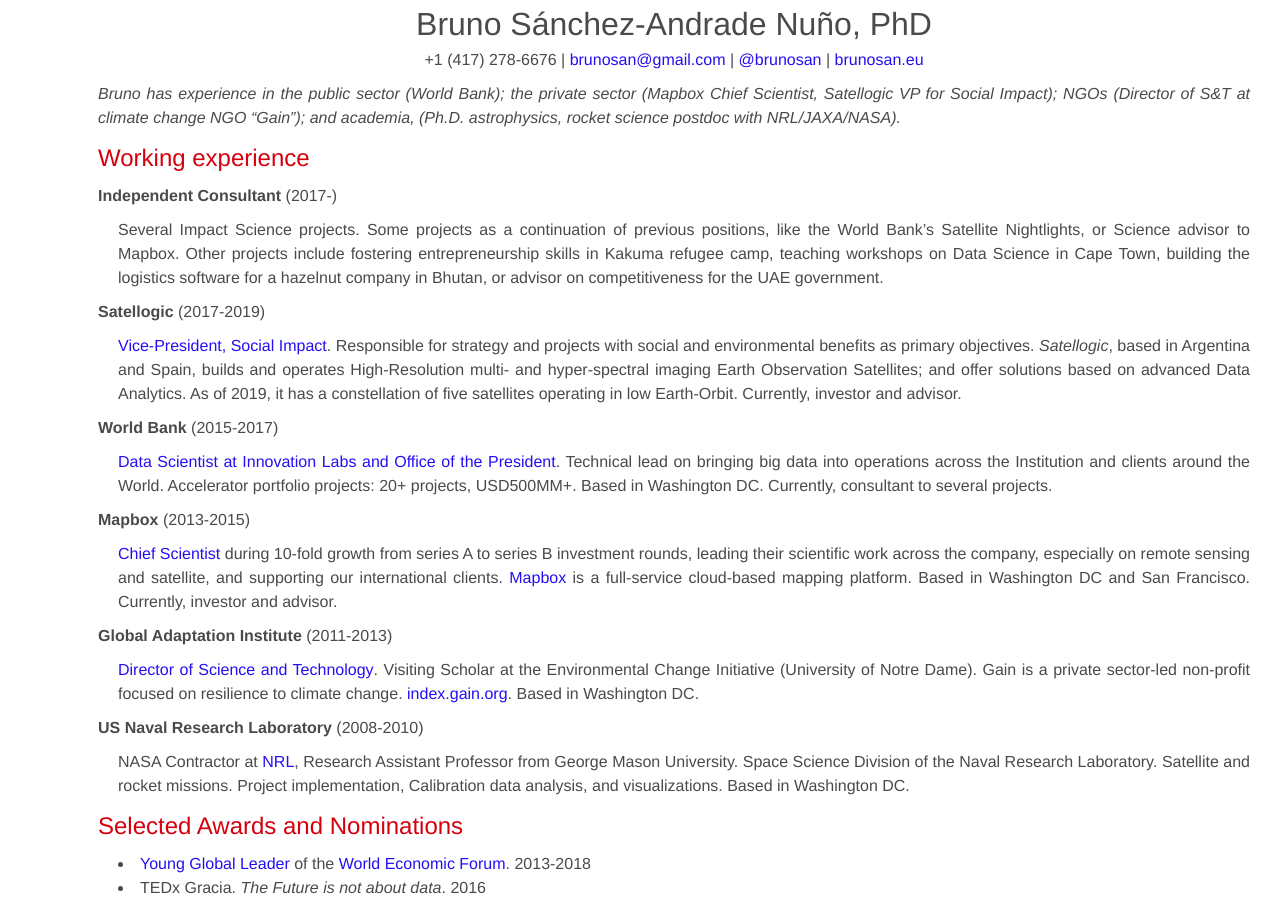
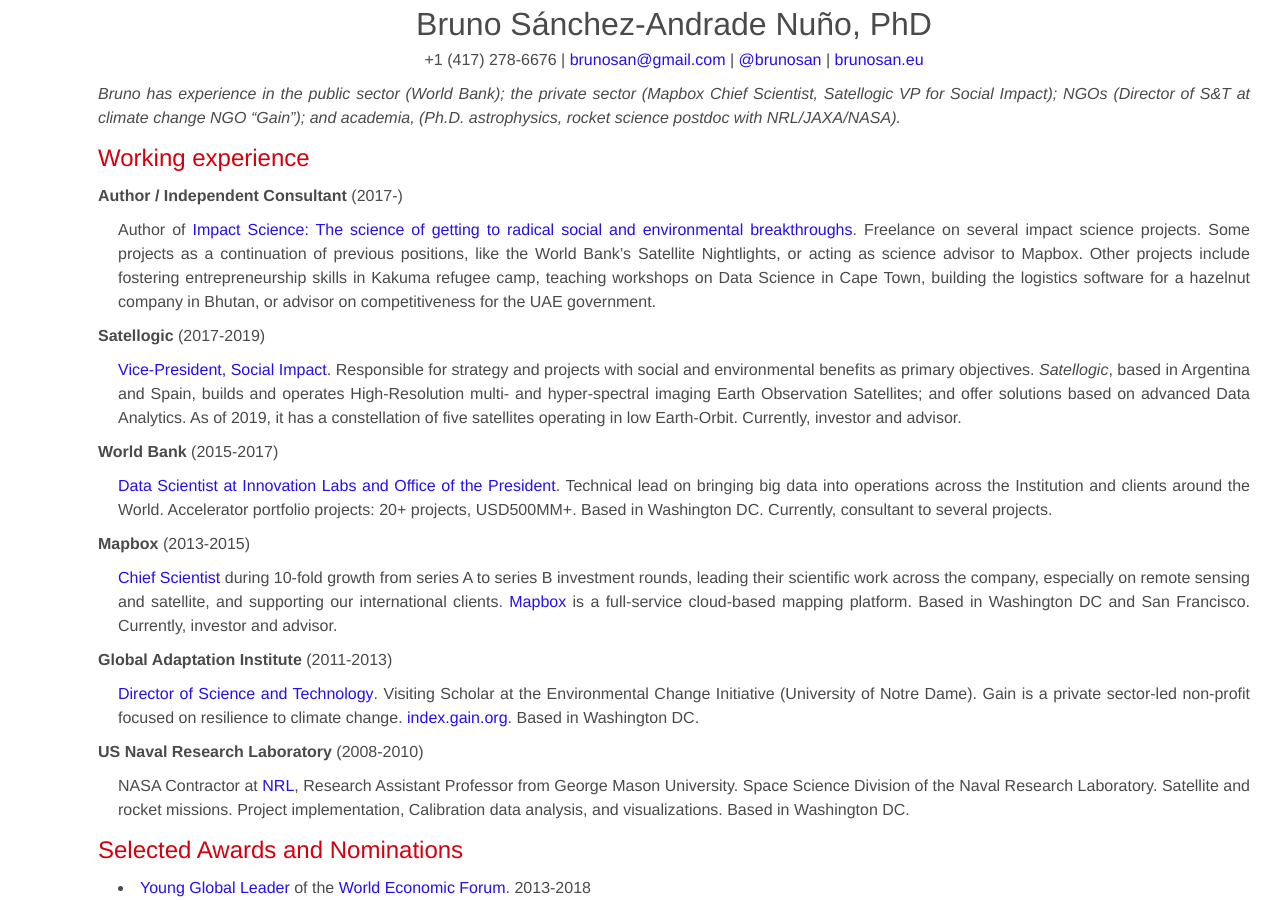
Before and after one commit to brunosan/cv, a Jekyll site: the page built from index.md, in a window 1280 px wide and 900 px high. Built offline with Jekyll 4.4.1, drawn with Linux system fonts in a browser that asks for light colours.

Commit message:
Add author

```diff
--- a/index.md
+++ b/index.md
@@ -10,8 +10,8 @@
 
 ## Working experience ##
 
-**Independent Consultant** (2017-)
- >Several Impact Science projects. Some projects as a continuation of previous positions, like the World Bank's Satellite Nightlights, or Science advisor to Mapbox. Other projects include fostering entrepreneurship skills in Kakuma refugee camp, teaching workshops on Data Science in Cape Town, building the logistics software for a hazelnut company in Bhutan, or advisor on competitiveness for the UAE government.
+**Author / Independent Consultant** (2017-)
+ >Author of [Impact Science: The science of getting to radical social and environmental breakthroughs](https://www.amazon.com/gp/product/B07SN1L4L2/ref=cv). Freelance on several impact science projects. Some projects as a continuation of previous positions, like the World Bank's Satellite Nightlights, or acting as science advisor to Mapbox. Other projects include fostering entrepreneurship skills in Kakuma refugee camp, teaching workshops on Data Science in Cape Town, building the logistics software for a hazelnut company in Bhutan, or advisor on competitiveness for the UAE government.
 
  **Satellogic** (2017-2019)
  >[Vice-President, Social Impact](http://www.satellogic.com). Responsible for strategy and projects with social and environmental benefits as primary objectives. *Satellogic*, based in Argentina and Spain, builds and operates High-Resolution multi- and hyper-spectral imaging Earth Observation Satellites; and offer solutions based on advanced Data Analytics. As of 2019, it has a constellation of five satellites operating in low Earth-Orbit. Currently, investor and advisor.
```
